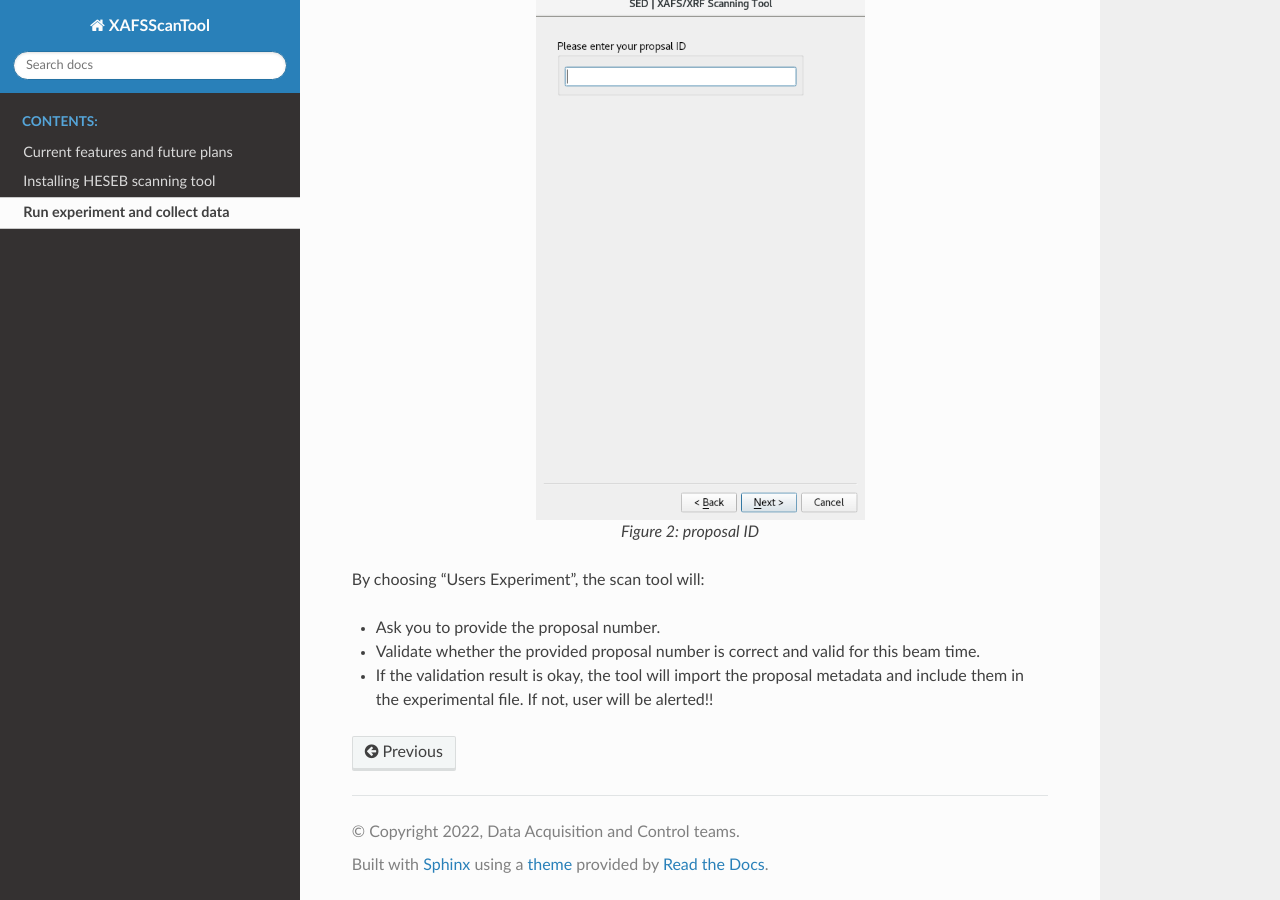
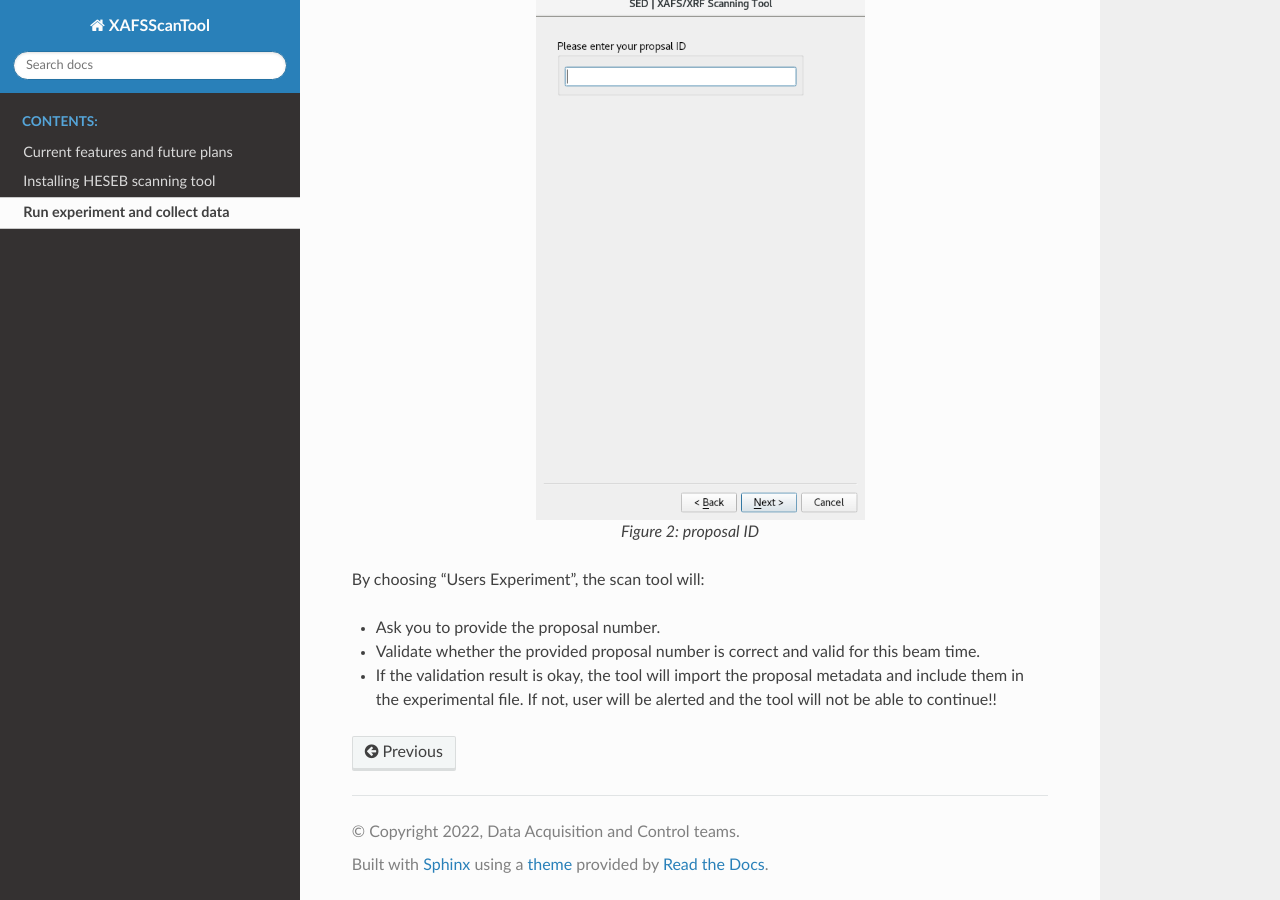
Before and after one commit to SESAME-Synchrotron/XAFSScanTool, a Sphinx documentation site: the page built from docs/source/runScan.rst, in a window 1280 px wide and 900 px high, scrolled down 1574 px. Built offline with Sphinx 7.4.7 and the Read the Docs theme 2.0.0, drawn with Linux system fonts in a browser that asks for light colours.

Commit message:
Update runScan.rst

```diff
--- a/docs/source/runScan.rst
+++ b/docs/source/runScan.rst
@@ -41,4 +41,4 @@ By choosing "Users Experiment", the scan tool will:
 
 * Ask you to provide the proposal number.
 * Validate whether the provided proposal number is correct and valid for this beam time.
-* If the validation result is okay, the tool will import the proposal metadata and include them in the experimental file. If not, user will be alerted!!
+* If the validation result is okay, the tool will import the proposal metadata and include them in the experimental file. If not, user will be alerted and the tool will not be able to continue!!
```
